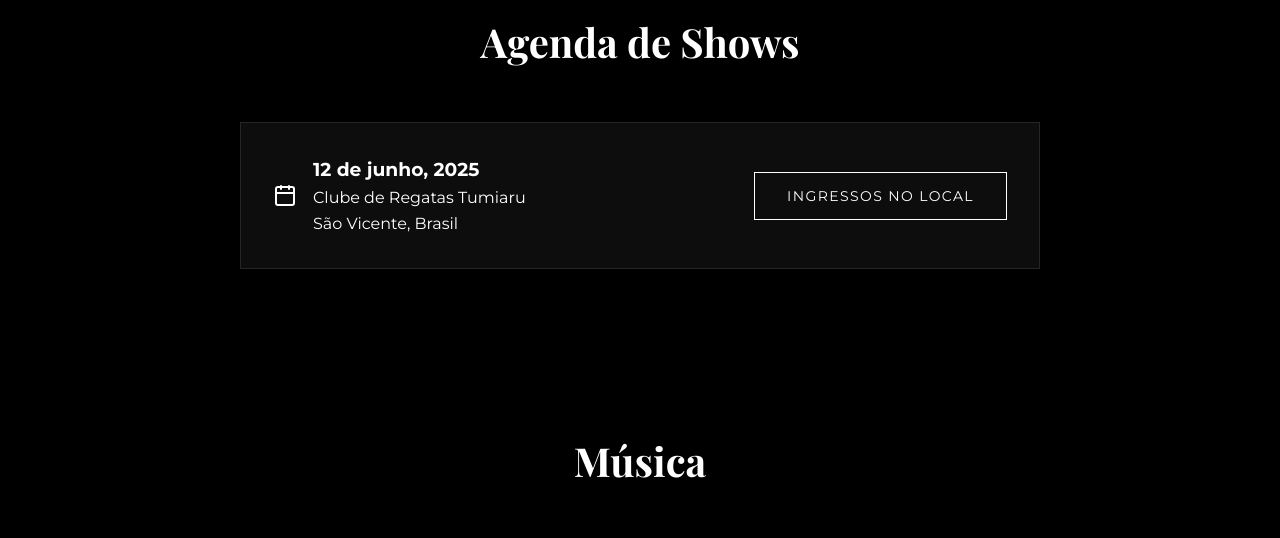
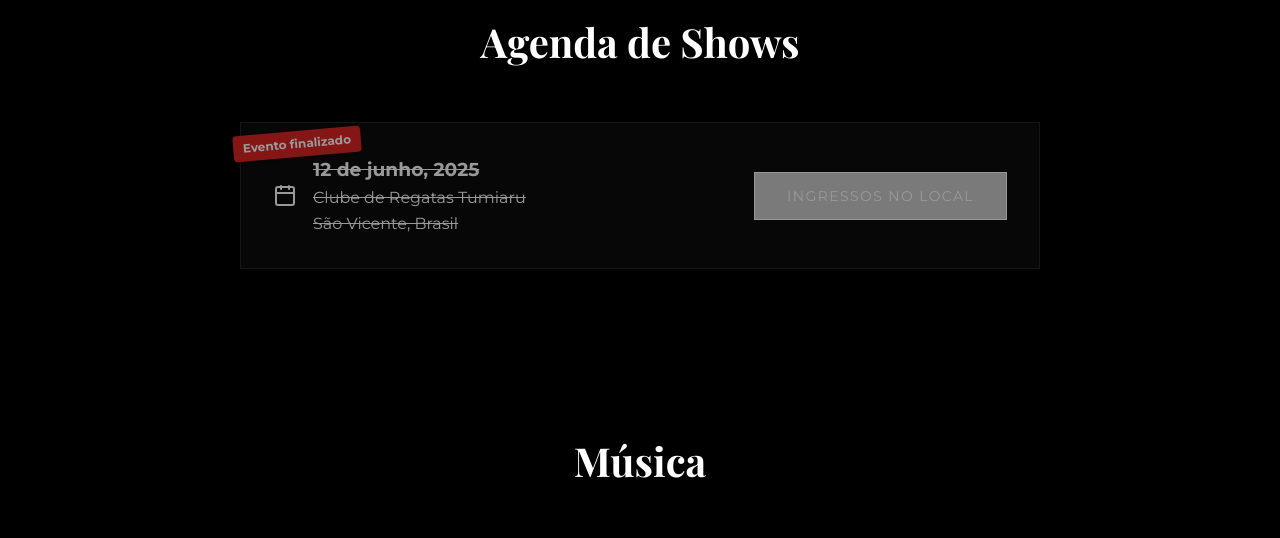
Before and after one commit to joncrecencio/bibimartins, a plain HTML site: page index.html in a window 1280 px wide. Shown: the part 1880-2418 px from the top of the page. Drawn offline with nearby package versions, Linux system fonts and the light colour scheme.

Commit message:
site ajustado

```diff
--- a/css/styles.css
+++ b/css/styles.css
@@ -617,3 +617,34 @@ i[data-lucide] {
         grid-template-columns: 1fr;
     }
 }
+
+
+.event-finished {
+  position: relative;
+  opacity: 0.6;
+  pointer-events: none; /* Evita clique em links */
+}
+
+.event-finished h3,
+.event-finished p {
+  text-decoration: line-through;
+}
+
+.event-finished .button {
+  background-color: #ccc;
+  cursor: not-allowed;
+}
+
+.event-badge {
+  position: absolute;
+  top: 0.5rem;
+  left: -0.5rem;
+  background-color: #dc2626; /* vermelho */
+  color: white;
+  padding: 0.2rem 0.6rem;
+  font-size: 0.75rem;
+  font-weight: bold;
+  transform: rotate(-5deg);
+  box-shadow: 0 2px 6px rgba(0, 0, 0, 0.2);
+  border-radius: 0.25rem;
+}
--- a/index.html
+++ b/index.html
@@ -27,7 +27,7 @@
     <!-- Lucide Icons -->
     <script src="https://unpkg.com/lucide@latest"></script>
 
-    <link rel="stylesheet" href="css/styles.css?v=2">
+    <link rel="stylesheet" href="css/styles.css?v=3">
     <link rel="icon" href="img/bibifav.png" type="image/png">
     <link rel="apple-touch-icon" href="img/bibifav.png">
     <link href="https://fonts.googleapis.com/css2?family=Montserrat:wght@300;400;500;600;700&family=Playfair+Display:wght@400;500;600;700&display=swap" rel="stylesheet">
@@ -95,7 +95,7 @@
   <div class="container fade-in">
     <h2 class="section-title">Agenda de Shows</h2>
     <div class="events-grid">
-      <div class="event-card">
+      <div class="event-card event-finished">
         <div class="event-date">
           <i data-lucide="calendar"></i>
           <div>
@@ -104,7 +104,8 @@
             <p>São Vicente, Brasil</p>
           </div>
         </div>
-        <a href="#" class="button">Ingressos no Local</a>
+        <a href="#" class="button disabled" tabindex="-1" aria-disabled="true">Ingressos no Local</a>
+        <span class="event-badge">Evento finalizado</span>
       </div>
     </div>
   </div>
```
